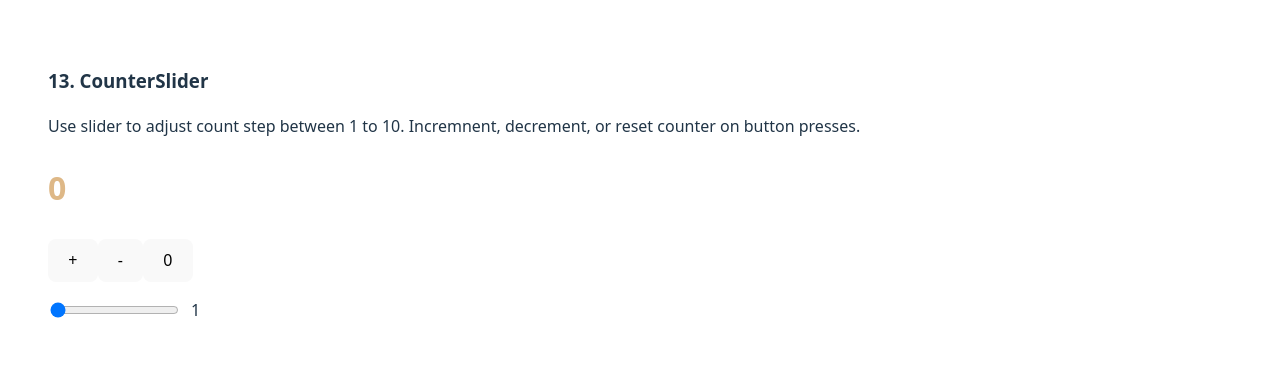
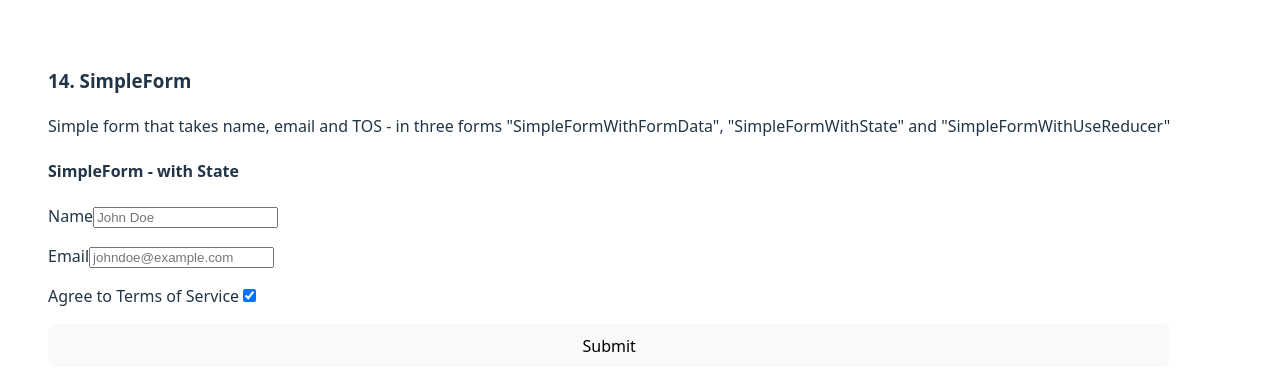
Before and after one commit to vigilvv/react-mini-challenges, a React (Vite) app: page / in a window 1280 px wide. Shown: the top 390 px of the page. Built offline with nearby package versions, Linux system fonts and the light colour scheme.

Commit message:
update: Proj14 - SimpleFormWithState (use unknown in error catch block), SimpleFormWithUseReducer (use Partial<> in reducer for action prop)

```diff
--- a/src/App.tsx
+++ b/src/App.tsx
@@ -17,8 +17,8 @@
 // import CSSRollAnimationWithTimer from "./mini-projects/Project11_CSSRollAnimation";
 // import { CSSRollAnimationWithRef } from "./mini-projects/Project11_CSSRollAnimation";
 
-import SliderCounter from "./mini-projects/Project13_SliderCounter";
-// import { SimpleFormWithState } from "./mini-projects/Project14_SimpleForm";
+// import SliderCounter from "./mini-projects/Project13_SliderCounter";
+import { SimpleFormWithState } from "./mini-projects/Project14_SimpleForm";
 // import { SimpleFormWithUseReducer } from "./mini-projects/Project14_SimpleForm";
 
 // import ToolbarScroll from "./mini-projects/Project12_ToolbarScroll";
@@ -109,20 +109,20 @@ function App() {
       </p>
       <ToolbarScroll /> */}
 
-      <h3>13. CounterSlider</h3>
+      {/* <h3>13. CounterSlider</h3>
       <p>
         Use slider to adjust count step between 1 to 10. Incremnent, decrement,
         or reset counter on button presses.
       </p>
-      <SliderCounter />
+      <SliderCounter /> */}
 
-      {/* <h3>14. SimpleForm</h3>
+      <h3>14. SimpleForm</h3>
       <p>
         Simple form that takes name, email and TOS - in three forms
         "SimpleFormWithFormData", "SimpleFormWithState" and
         "SimpleFormWithUseReducer"
       </p>
-      <SimpleFormWithUseReducer /> */}
+      <SimpleFormWithState />
     </>
   );
 }
--- a/src/mini-projects/Project14_SimpleForm/SimpleFormWithState.tsx
+++ b/src/mini-projects/Project14_SimpleForm/SimpleFormWithState.tsx
@@ -22,10 +22,14 @@ export function SimpleFormWithState() {
       setName("");
       setEmail("");
       setAgreeTOS(true);
-    } catch (e) {
-      const err = e as Error;
+    } catch (e: unknown) {
+      if (e instanceof Error) {
+        setError(e.message);
+      } else {
+        throw new Error("Unsupported error type");
+      }
+      // const err = e as Error;
       setSuccess(false);
-      setError(err.message);
     } finally {
       setSubmitting(false);
     }
--- a/src/mini-projects/Project14_SimpleForm/SimpleFormWithUseReducer.tsx
+++ b/src/mini-projects/Project14_SimpleForm/SimpleFormWithUseReducer.tsx
@@ -24,12 +24,20 @@ export function SimpleFormWithUseReducer() {
 
   function reducer(
     state: ReducerStateType,
-    action: {
-      type: string;
-      name?: string;
-      value?: string | boolean;
-      error?: string | null;
-    }
+    // action: {
+    //   type: string;
+    //   name?: string;
+    //   value?: string | boolean;
+    //   error?: string | null;
+    // }
+    action:
+      | {
+          type: string;
+        } & Partial<{
+          name: string;
+          value: string | boolean;
+          error: string | null;
+        }>
   ) {
     if (action.type === "input") {
       return {
```
